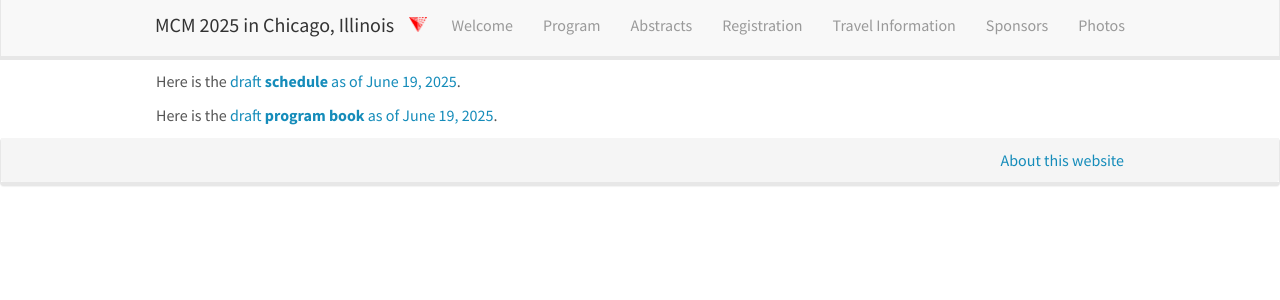
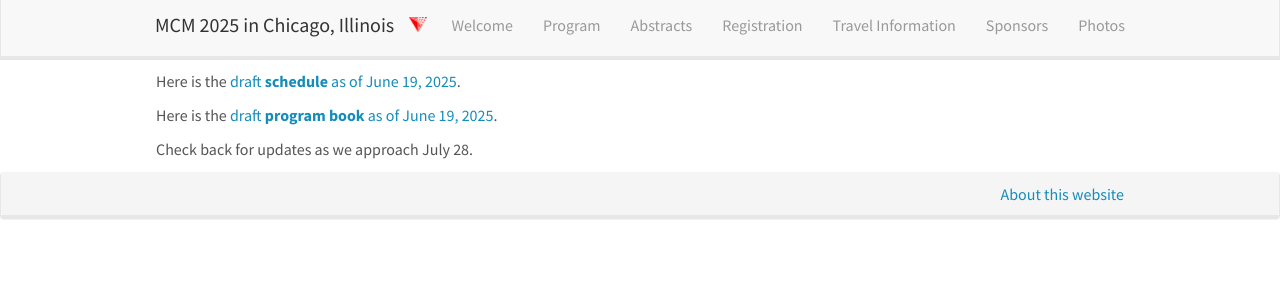
Before and after one commit to fjhickernell/mcm2025, a Jekyll site: the page built from _pages/program.md, in a window 1280 px wide. Shown: the top 300 px of the page. Built offline with Jekyll 4.4.1, drawn with Linux system fonts in a browser that asks for light colours.

Commit message:
update program page

```diff
--- a/_pages/program.md
+++ b/_pages/program.md
@@ -9,3 +9,5 @@ permalink: /program/
 Here is the [draft **schedule** as of June 19, 2025]({{ site.baseurl }}/downloads/MCM2025_schedule_2025_06_19_12_37_11.pdf).
 
 Here is the [draft **program book** as of June 19, 2025]({{ site.baseurl }}/downloads/MCM2025_schedule_2025_06_19_12_37_11.pdf).
+
+Check back for updates as we approach July 28.
```
